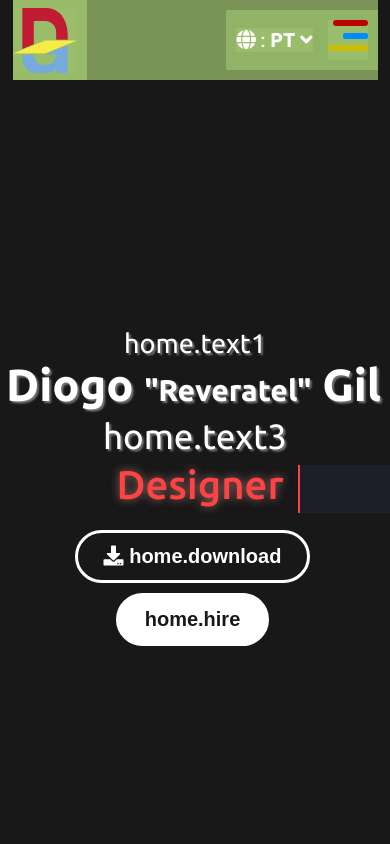
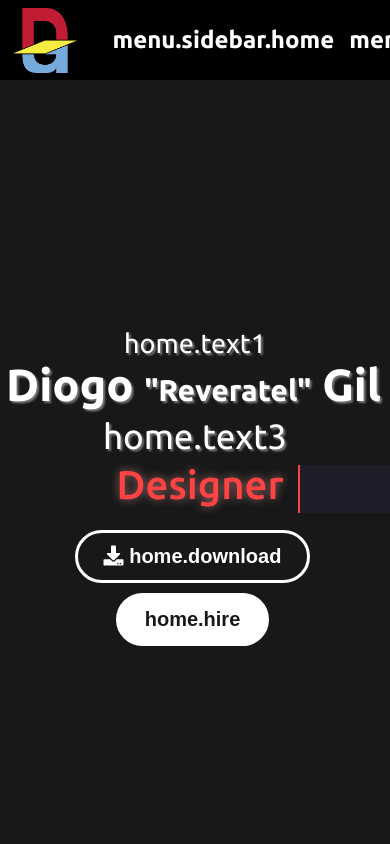
Before and after one commit to diogodesignergil/ePortfolio, a React (Create React App) app in the folder Client/: page / in a window 390 px wide. Shown: the top 844 px of the page. Built offline with nearby package versions, Linux system fonts and the light colour scheme; what i18next-xhr-backend would draw is missing.

Commit message:
CSS Update Header

```diff
--- a/Client/src/App.css
+++ b/Client/src/App.css
@@ -9,34 +9,6 @@
   --yellow: #cabc00;
   --bg: #181818;
   --white: #fff;
-}
-
-/* ===== Scrollbar CSS ===== */
-/* Firefox */
-* {
-  scrollbar-width: auto;
-  scrollbar-color: #57577a #1e1e2b;
-}
-
-/* Chrome, Edge, and Safari */
-*::-webkit-scrollbar {
-  width: 8px;
-  height: 8px;
-}
-@media screen and (max-width: 750px) {
-  /* Chrome, Edge, and Safari */
-  *::-webkit-scrollbar {
-    width: 0;
-  }
-}
-
-*::-webkit-scrollbar-track {
-  background: transparent;
-}
-
-*::-webkit-scrollbar-thumb {
-  background-color: rgba(255, 255, 255, 0.45);
-  border-radius: 10px;
 }
 
 body,
--- a/Client/src/layout/header/header.css
+++ b/Client/src/layout/header/header.css
@@ -7,15 +7,14 @@
   top: 0;
   /* background: #1e1e2bb6; */
   transition: 0.25s ease-in-out;
+  background-color: rgb(0, 0, 0);
 }
 
 .header * {
-  background-color: rgba(154, 190, 107, 0.75);
+  /* background-color: rgba(154, 190, 107, 0.75); */
 }
 
 .header.scroller {
-  backdrop-filter: blur(5px);
-  background-color: rgba(62, 75, 94, 0.75);
   height: 55px;
 }
 
@@ -31,6 +30,7 @@
 
 .logo {
   height: 100%;
+  z-index: 10;
 }
 
 .logo a {
--- a/Client/src/layout/header/menu/Menu.js
+++ b/Client/src/layout/header/menu/Menu.js
@@ -1,7 +1,6 @@
 // import React from "react";
 import "./menu.css";
 import { React, useState } from "react";
-import { Link } from "react-router-dom";
 import { useTranslation } from "react-i18next";
 import LanguageMenu from "../language/language";
 
@@ -27,19 +26,19 @@ function Menu() {
               </a>
             </li>
             <li>
-              <Link to="/services" onClick={closeMenu}>
+              <a href="#services" onClick={closeMenu}>
                 {t("menu.sidebar.services")}
-              </Link>
+              </a>
             </li>
             <li>
-              <Link to="/projects" onClick={closeMenu}>
+              <a href="#projects" onClick={closeMenu}>
                 {t("menu.sidebar.projects")}
-              </Link>
+              </a>
             </li>
             <li>
-              <Link to="/contact" onClick={closeMenu}>
+              <a href="#contact" onClick={closeMenu}>
                 {t("menu.sidebar.contact")}
-              </Link>
+              </a>
             </li>
           </ul>
         </div>
--- a/Client/src/layout/header/menu/menu.css
+++ b/Client/src/layout/header/menu/menu.css
@@ -107,23 +107,29 @@ nav {
   right: 50%;
 }
 
+/* Css Menu */
+
 .list {
   display: flex;
-  flex-direction: column;
-  right: 1%;
-  padding: 100px 0 0;
   flex-wrap: nowrap;
 }
 
 .list .listItem {
+  display: flex;
+  flex-direction: row;
+  justify-content: flex-end;
+  align-items: center;
+  gap: 15px;
   margin: 0;
+  border-right: 2px solid rgba(255, 255, 255, 0.25);
+  padding: 15px;
+  height: 25px;
 }
 
 .list .listItem li {
-  margin: 2px 25px;
   cursor: pointer;
   transition: 0.25s ease-in-out;
-  font-size: 4rem;
+  font-size: 1.5rem;
   font-weight: 600;
   color: white;
   transition-delay: 0.25s;
@@ -132,127 +138,8 @@ nav {
   z-index: 10;
 }
 .list .listItem li:hover {
-  font-size: 4.5rem;
+  transform: scale(1.15);
 }
 
-.menuOpen {
-  height: 100vh;
-  position: absolute;
-  margin: 0;
-  top: 0;
-  right: 0;
-  background-color: var(--yellow);
-  -webkit-clip-path: polygon(0 0, 100% 0, 100% 100%, 45% 100%);
-  clip-path: polygon(0 0, 100% 0, 100% 100%, 45% 100%);
-  width: 45%;
-  transition: 0.25s right cubic-bezier(0.77, 0, 0.175, 1);
-  z-index: 9;
+@media screen and (min-width: 481) {
 }
-.menuOpen::after {
-  height: 100vh;
-  position: absolute;
-  margin: 0;
-  top: 0;
-  right: 0;
-  background-color: var(--red);
-  -webkit-clip-path: polygon(0 0, 100% 0, 100% 100%, 50% 100%);
-  clip-path: polygon(20% 0, 100% 0, 100% 100%, 45% 100%);
-  width: 100%;
-  transition: 0.25s right cubic-bezier(0.77, 0, 0.175, 1);
-  z-index: -1;
-  content: "";
-}
-.menuOpen::before {
-  height: 100vh;
-  position: absolute;
-  margin: 0;
-  top: 0;
-  right: 0;
-  background-color: var(--blue);
-  -webkit-clip-path: polygon(0 0, 100% 0, 100% 100%, 55% 100%);
-  clip-path: polygon(10% 0, 100% 0, 100% 100%, 45% 100%);
-  width: 100%;
-  transition: 0.25s right cubic-bezier(0.77, 0, 0.175, 1);
-  content: "";
-  z-index: -1;
-}
-
-.menu.menuClose {
-  position: absolute;
-  right: -45%;
-  height: 100vh;
-  top: 0;
-  background-color: var(--yellow);
-  -webkit-clip-path: polygon(0 0, 100% 0, 100% 100%, 45% 100%);
-  clip-path: polygon(0 0, 100% 0, 100% 100%, 45% 100%);
-  width: 45%;
-  transition: 0.25s right cubic-bezier(0.77, 0, 0.175, 1);
-  z-index: 4;
-}
-
-.menuClose::after {
-  height: 100vh;
-  position: absolute;
-  margin: 0;
-  top: 0;
-  right: 0;
-  background-color: var(--red);
-  -webkit-clip-path: polygon(0 0, 100% 0, 100% 100%, 50% 100%);
-  clip-path: polygon(20% 0, 100% 0, 100% 100%, 45% 100%);
-  width: 100%;
-  transition: 0.25s right cubic-bezier(0.77, 0, 0.175, 1);
-  z-index: -1;
-  content: "";
-  transition-delay: 6s;
-}
-.menuClose::before {
-  height: 100vh;
-  position: absolute;
-  margin: 0;
-  top: 0;
-  right: 0;
-  background-color: var(--blue);
-  -webkit-clip-path: polygon(0 0, 100% 0, 100% 100%, 55% 100%);
-  clip-path: polygon(10% 0, 100% 0, 100% 100%, 45% 100%);
-  width: 100%;
-  transition: 0.25s right cubic-bezier(0.77, 0, 0.175, 1);
-  content: "";
-  z-index: -1;
-  transition-delay: 3s;
-}
-
-@media screen and (min-width: 481px) and (max-width: 768px) {
-  .menu.menuClose {
-    display: inline-block;
-  }
-}
-@media screen and (min-width: 320px) and (max-width: 480px) {
-  .menu.menuOpen {
-    width: 100%;
-  }
-  .menu.menuClose {
-    right: -100%;
-    width: 100%;
-  }
-  .list .listItem li {
-    font-size: 2.3rem;
-  }
-  .list .listItem li:hover {
-    font-size: 2.6rem;
-  }
-}
-@media screen and (max-width: 319px) {
-  .menu.menuOpen {
-    width: 100%;
-  }
-  .menu.menuClose {
-    right: -100%;
-    width: 100%;
-  }
-  .list .listItem li {
-    font-size: 2rem;
-  }
-  .list .listItem li:hover {
-    font-size: 2.3rem;
-  }
-}
```
